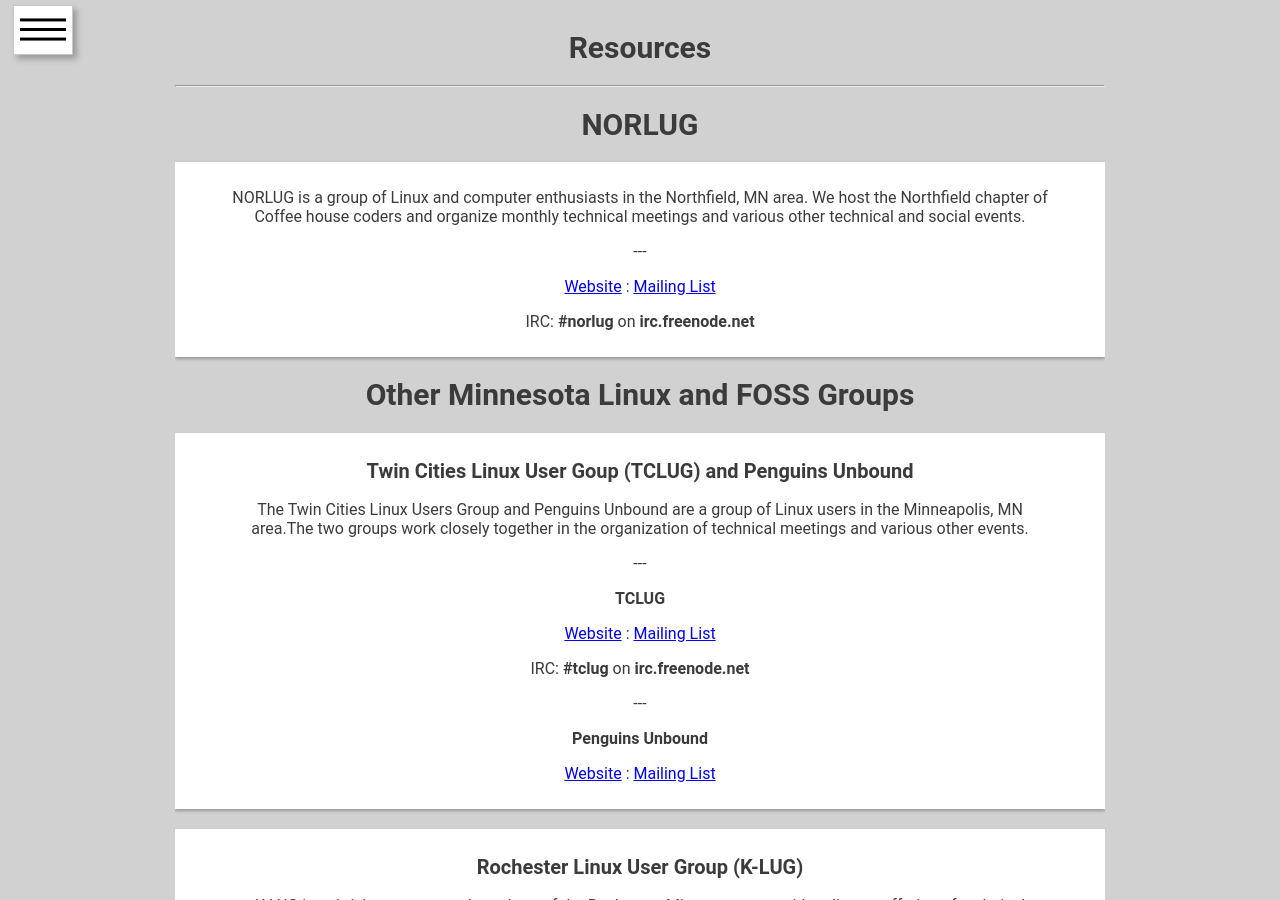
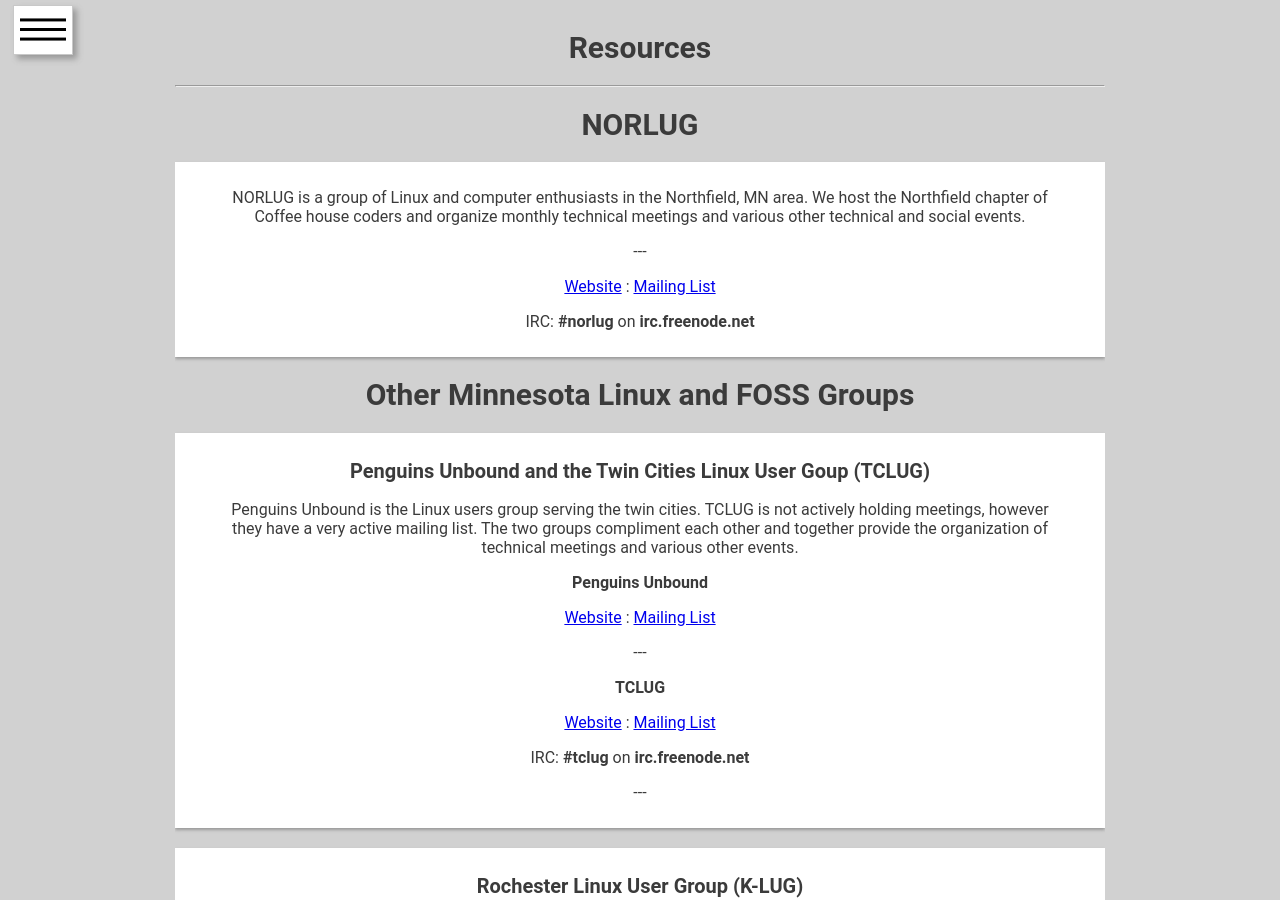
Before and after one commit to norlug/norlug.github.io, a Jekyll site: the page built from resources/index.html, in a window 1280 px wide and 900 px high. Built offline with Jekyll 4.4.1, drawn with Linux system fonts in a browser that asks for light colours.

Commit message:
Updated TCLUG/Penguins Unbound Info.

```diff
--- a/resources/index.html
+++ b/resources/index.html
@@ -14,16 +14,16 @@
 
 <h1>Other Minnesota Linux and FOSS Groups</h1>
 <section class="card">
-    <h2>Twin Cities Linux User Goup (TCLUG) and Penguins Unbound</h2>
+    <h2>Penguins Unbound and the Twin Cities Linux User Goup (TCLUG)</h2>
     <div class="content center">
-        <p>The Twin Cities Linux Users Group and Penguins Unbound are a group of Linux users in the Minneapolis, MN area.The two groups work closely together in the organization of technical meetings and various other events.</p>
+        <p>Penguins Unbound is the Linux users group serving the twin cities. TCLUG is not actively holding meetings, however they have a very active mailing list. The two groups compliment each other and together provide the organization of technical meetings and various other events.</p>
+        <p><strong>Penguins Unbound</strong></p>
+        <p><a href="http://www.penguinsunbound.com/" target="_blank">Website</a>   :   <a href="http://www.penguinsunbound.com/Mailing_List" target="_blank">Mailing List</a></p>
         <p>---</p>
         <p><strong>TCLUG</strong></p>
         <p><a href="http://www.mn-linux.org/" target="_blank">Website</a>   :   <a href="http://www.mn-linux.org/mailinglists/" target="_blank">Mailing List</a></p>
         <p>IRC: <strong>#tclug</strong> on <strong>irc.freenode.net</strong></p>
         <p>---</p>
-        <p><strong>Penguins Unbound</strong></p>
-        <p><a href="http://www.penguinsunbound.com/" target="_blank">Website</a>   :   <a href="http://www.penguinsunbound.com/Mailing_List" target="_blank">Mailing List</a></p>
     </div>
 </section>
 
```
